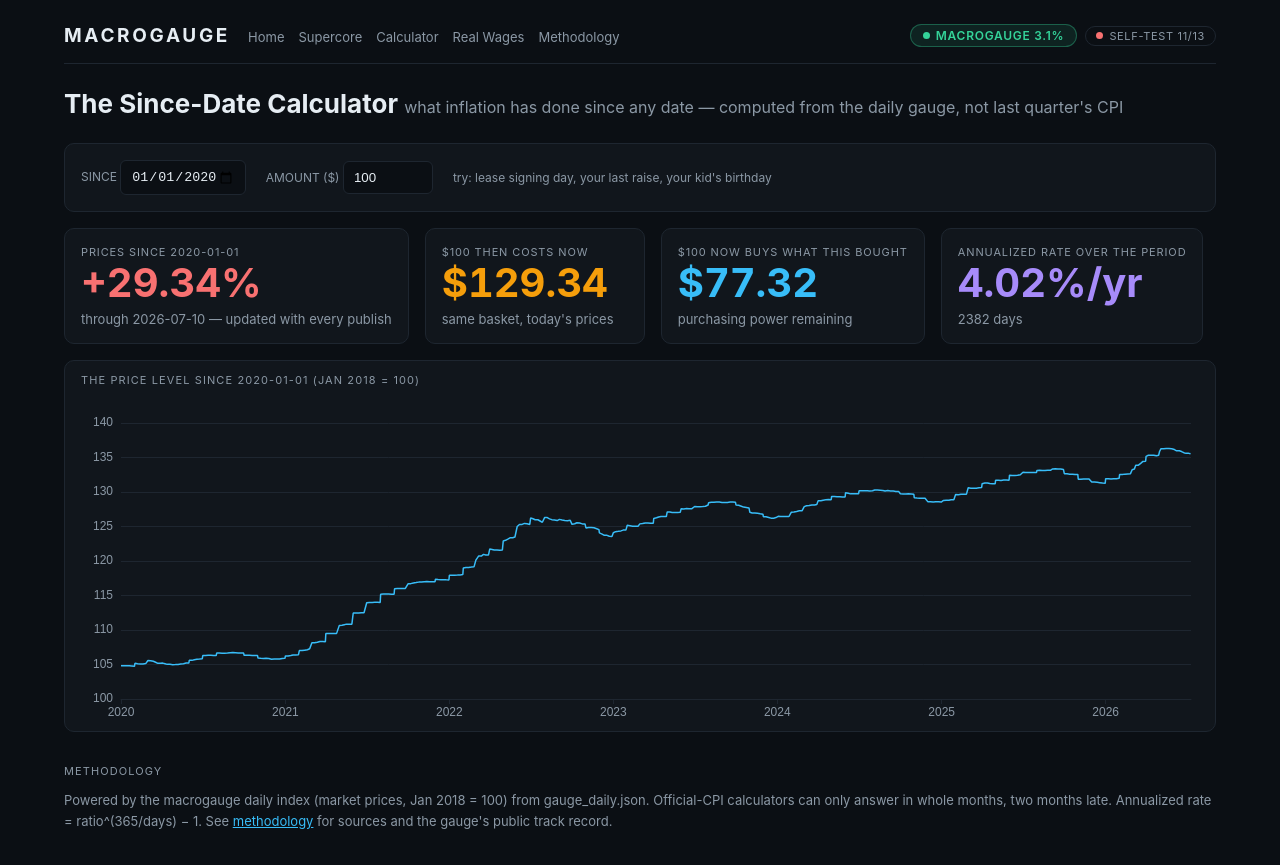
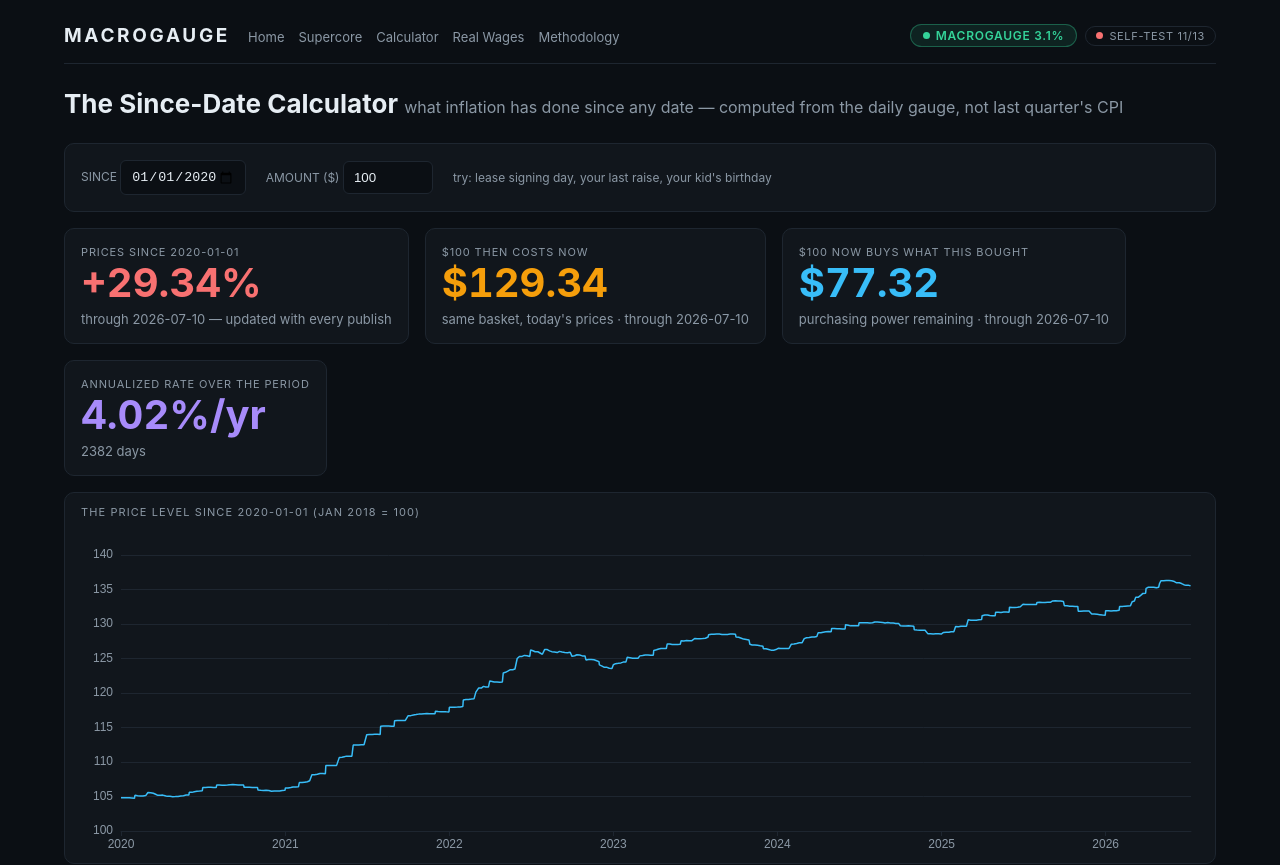
Before and after one commit to ewyluda/macrogauge, a Next.js app in the folder site/: page /calculator in a window 1280 px wide. Shown: the top 865 px of the page. Built offline with nearby package versions, Linux system fonts and the light colour scheme.

Commit message:
fix(site): calculator tooltip drops % on index level; as-of on all KPI cards

```diff
--- a/site/src/components/CalculatorClient.tsx
+++ b/site/src/components/CalculatorClient.tsx
@@ -31,6 +31,7 @@ export function CalculatorClient() {
   const { dates, index } = data.variants.gauge;
   const s = sinceStats(dates, index, since, amount);
   const from = s ? dates.indexOf(s.startDate) : 0;
+  const base = baseOption();
   const input: React.CSSProperties = {
     background: "var(--bg)",
     color: "var(--text)",
@@ -92,13 +93,13 @@ export function CalculatorClient() {
             <KpiCard
               label={`$${amount} then costs now`}
               value={`$${s.thenNow.toFixed(2)}`}
-              context="same basket, today's prices"
+              context={`same basket, today's prices · through ${dates[dates.length - 1]}`}
               accent="amber"
             />
             <KpiCard
               label={`$${amount} now buys what this bought`}
               value={`$${s.buys.toFixed(2)}`}
-              context="purchasing power remaining"
+              context={`purchasing power remaining · through ${dates[dates.length - 1]}`}
               accent="sky"
             />
             <KpiCard
@@ -130,8 +131,15 @@ export function CalculatorClient() {
             </div>
             <EChart
               option={{
-                ...baseOption(),
+                ...base,
                 legend: { show: false },
+                // this chart plots the unitless index level (Jan 2018 = 100),
+                // not a percent — drop baseOption()'s "%" valueFormatter
+                tooltip: {
+                  ...base.tooltip,
+                  valueFormatter: (v: unknown) =>
+                    typeof v === "number" ? v.toFixed(2) : "—",
+                },
                 series: [
                   {
                     name: "Gauge index",
@@ -145,7 +153,7 @@ export function CalculatorClient() {
                   },
                 ],
                 yAxis: {
-                  ...baseOption().yAxis,
+                  ...base.yAxis,
                   axisLabel: { color: C.muted },
                   scale: true,
                 },
```
